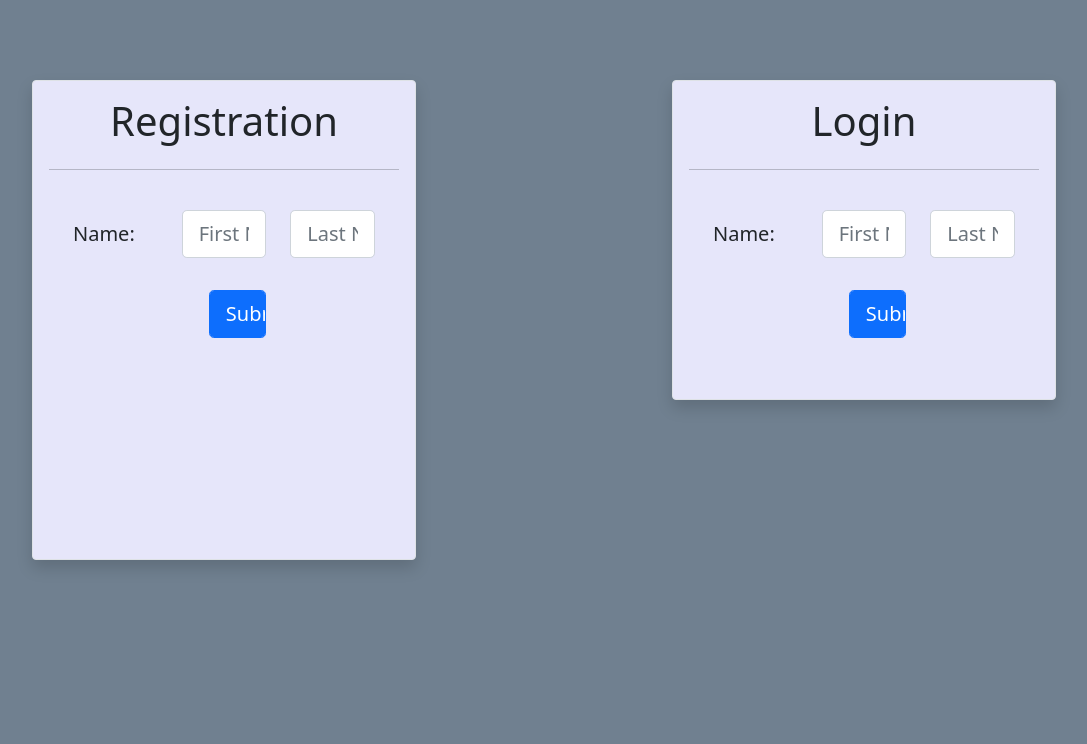
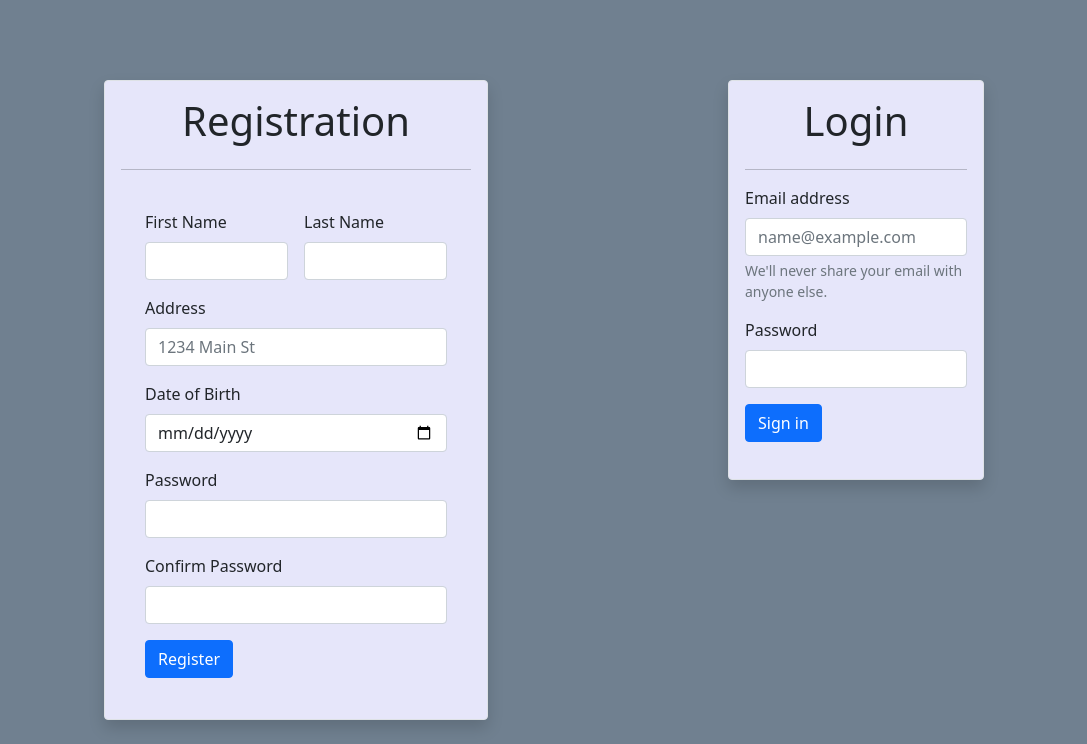
Before and after one commit to CepheidVariable/dojoGames, a Django app: page / in a window 1280 px wide. Shown: the part 56-800 px from the top of the page, without its empty margins (96-1183 px from the left). Run offline with Django 3.2, Linux system fonts and the light colour scheme; some libraries are stand-ins or nearby versions.

Commit message:
completed CSS forms

```diff
--- a/users_app/static/assets/css/style.css
+++ b/users_app/static/assets/css/style.css
@@ -8,19 +8,20 @@ body{
     width: 100%;
     display: flex;
     flex-wrap: wrap;
-    justify-content: space-around;
+    justify-content: center;
     margin-top: 5em;
 }
 #register{
     width: 30%;
+    height: 40em;
     display: flex;
     flex-direction: column;
-    height: 30em;
     background: lavender;
+    margin-right: 15em;
 }
 #login{
-    width: 30%;
-    height: 20em;
+    width: 20%;
+    height: 25em;
     display: flex;
     flex-direction: column;
     background: lavender;
--- a/users_app/templates/index.html
+++ b/users_app/templates/index.html
@@ -58,46 +58,52 @@
         <div id=wrapper>
             <div id="register" class="wrap border rounded shadow rounded p-3">
                 <h1>Registration</h1><hr>
-                <form class="p-4" action='/survey' method='POST'>
+                <form class="row g-3 p-4" action='/survey' method='POST'>
                     {% csrf_token %}
-                    <div class="form-group row pb-2">
-                        <label class="col-form-label col-form-label-lg col-sm-4 control-label">Name:</label>
-                        <div class="col-sm-4">
-                            <input type="text" aria-label="First name" class=" form-control form-control-lg" name="first_name" placeholder="First Name">
+                        <div class="col-md-6">
+                            <label for="inputFirstName" class="form-label">First Name</label>
+                            <input type="text" class="form-control" id="inputFirstName">
                         </div>
-                        <div class="col-sm-4">
-                            <input type="text" aria-label="Last name" class=" form-control form-control-lg" name="last_name" placeholder="Last Name">
+                        <div class="col-md-6">
+                            <label for="inputLastName" class="form-label">Last Name</label>
+                            <input type="text" class="form-control" id="inputLastName">
                         </div>
-                    </div>
-
-                    <div class="form-group row pt-4">
-                        <div class="col-sm-3 offset-sm-5">
-                            <input class="btn-lg btn-primary form-control" type='submit' value='Submit Survey'>
+                        <div class="col-12">
+                            <label for="inputAddress" class="form-label">Address</label>
+                            <input type="text" class="form-control" id="inputAddress" placeholder="1234 Main St">
                         </div>
-                    </div>
+                        <div class="col-12">
+                            <label for="inputDate" class="form-label">Date of Birth</label>
+                            <input type="date" class="form-control" id="inputDate">
+                        </div>
+                        <div class="col-12">
+                            <label for="inputPassword" class="form-label">Password</label>
+                            <input type="password" class="form-control" id="inputPassword">
+                        </div>
+                        <div class="col-12">
+                            <label for="inputPasswordConfirm" class="form-label">Confirm Password</label>
+                            <input type="password" class="form-control" id="inputPasswordConfirm">
+                        </div>
+                        <div class="col-12">
+                            <button type="submit" class="btn btn-primary">Register</button>
+                        </div>
                 </form>
             </div>
 
             <div id="login" class="wrap border rounded shadow rounded p-3">
                 <h1>Login</h1><hr>
-                <form class="p-4" action='/survey' method='POST'>
+                <form  action='/survey' method='POST'>
                     {% csrf_token %}
-                    <div class="form-group row pb-2">
-                        <label class="col-form-label col-form-label-lg col-sm-4 control-label">Name:</label>
-                        <div class="col-sm-4">
-                            <input type="text" aria-label="First name" class=" form-control form-control-lg" name="first_name" placeholder="First Name">
-                        </div>
-                        <div class="col-sm-4">
-                            <input type="text" aria-label="Last name" class=" form-control form-control-lg" name="last_name" placeholder="Last Name">
-                        </div>
+                    <div class="mb-3">
+                        <label for="exampleInputEmail1" class="form-label">Email address</label>
+                        <input type="email" class="form-control" id="exampleInputEmail1" aria-describedby="emailHelp" placeholder="name@example.com">
+                        <div id="emailHelp" class="form-text">We'll never share your email with anyone else.</div>
                     </div>
-
-
-                    <div class="form-group row pt-4">
-                        <div class="col-sm-3 offset-sm-5">
-                            <input class="btn-lg btn-primary form-control" type='submit' value='Submit Survey'>
-                        </div>
+                    <div class="mb-3">
+                        <label for="exampleInputPassword1" class="form-label">Password</label>
+                        <input type="password" class="form-control" id="exampleInputPassword1">
                     </div>
+                    <button type="submit" class="btn btn-primary">Sign in</button>
                 </form>
             </div>
         </div>
```
Also changed, not shown: db.sqlite3.
